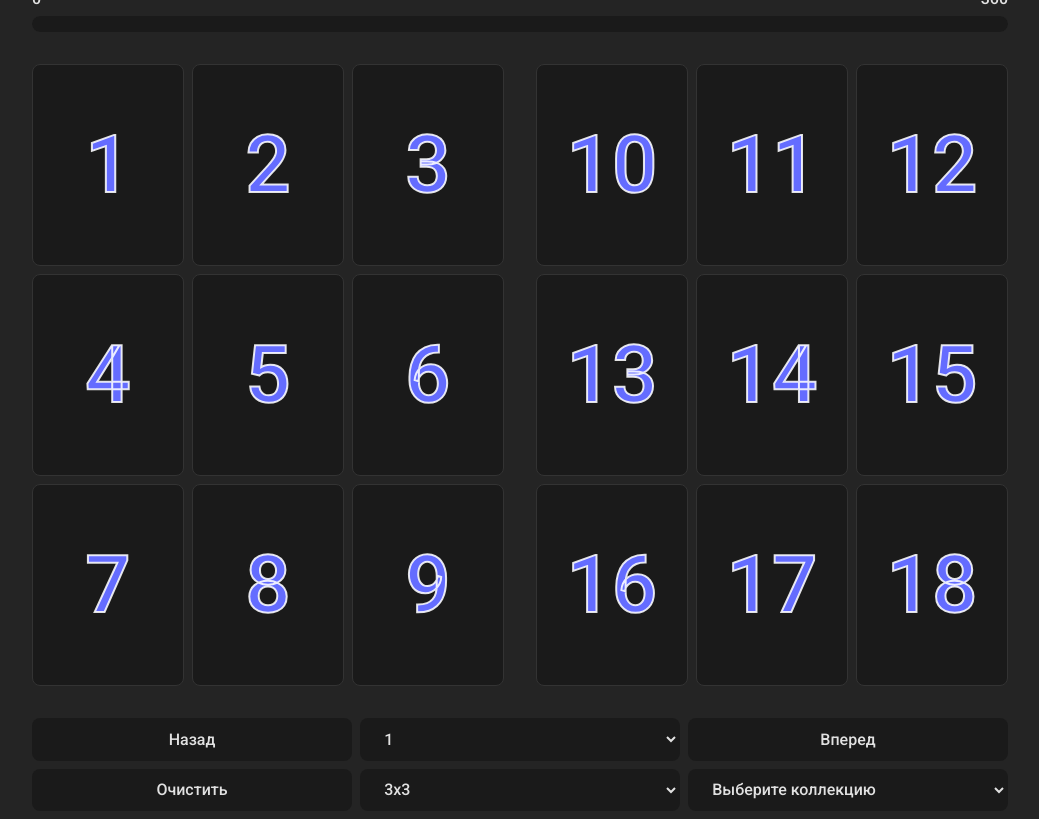
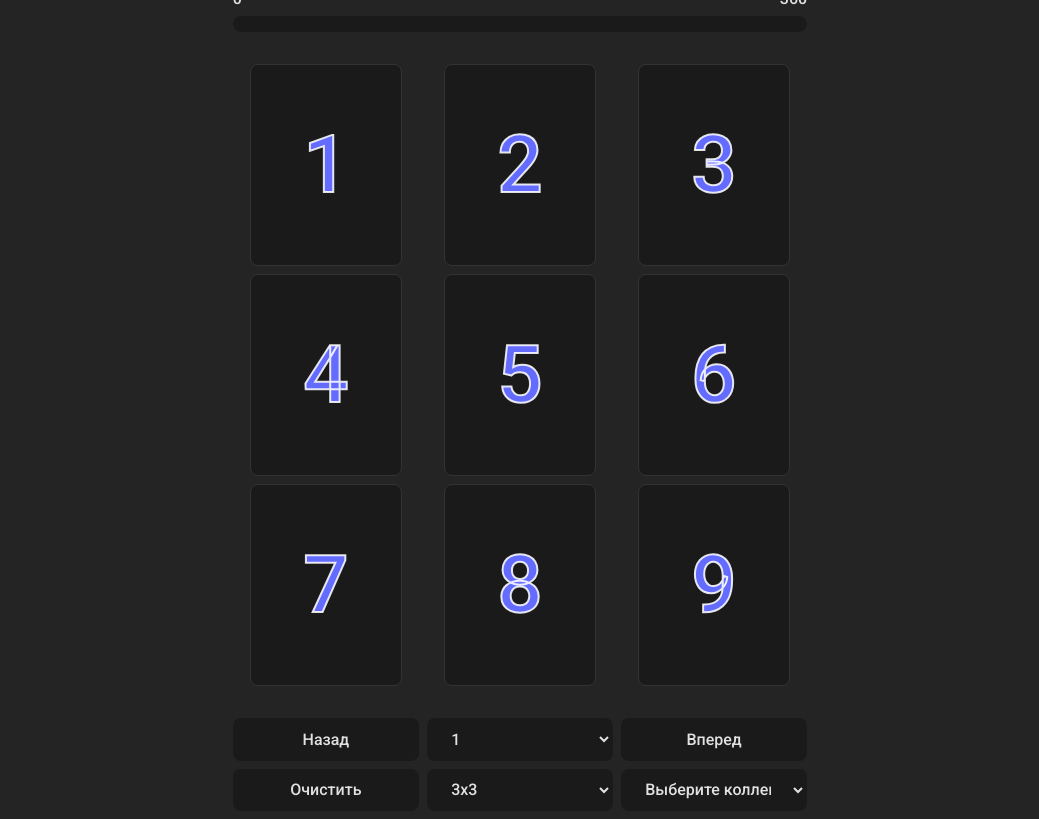
Before and after one commit to crashmax-dev/card-album, a Vue app: page / in a window 1280 px wide. Shown: the whole page, without its empty margins (120-1159 px from the left). Built offline with nearby package versions, Linux system fonts and the light colour scheme.

Commit message:
fix: album pages

```diff
--- a/src/app.vue
+++ b/src/app.vue
@@ -3,10 +3,11 @@
     <AlbumProgress />
 
     <div class="albums">
-      <Album :columns="albumColumns">
+      <template v-for="(page, key) of albumPages" :key="key">
+        <Album v-if="page.length" :columns="albumColumns">
           <TransitionGroup name="left">
             <AlbumItem
-            v-for="item in albumItems"
+              v-for="item in page"
               :key="item"
               :id="item"
               @click="toggleAlbumItem(item)"
@@ -17,21 +18,7 @@
             </AlbumItem>
           </TransitionGroup>
         </Album>
-
-      <Album :columns="albumColumns">
-        <TransitionGroup name="right">
-          <AlbumItem
-            v-for="item in albumItems.map((item) => item + pagination.perPage)"
-            :key="item"
-            :id="item"
-            @click="toggleAlbumItem(item)"
-            :active="hasAlbumItem(item)"
-            :is-large="albumColumns === AlbumSize.Two"
-          >
-            {{ item }}
-          </AlbumItem>
-        </TransitionGroup>
-      </Album>
+      </template>
     </div>
 
     <AlbumButtons />
@@ -48,11 +35,9 @@ import AlbumProgress from './components/album/album-progress.vue'
 
 import { useAlbum } from './composables/use-album'
 import { AlbumSize, useAlbumColumn } from './composables/use-album-column'
-import { usePagination } from './composables/use-pagination'
 
-const { albumItems, toggleAlbumItem, hasAlbumItem } = useAlbum()
+const { albumPages, toggleAlbumItem, hasAlbumItem } = useAlbum()
 const { albumColumns, updateAlbumColumns } = useAlbumColumn()
-const { pagination } = usePagination()
 
 onMounted(updateAlbumColumns)
 </script>
--- a/src/components/pagination.vue
+++ b/src/components/pagination.vue
@@ -2,9 +2,9 @@
   <div class="pagination">
     <button @click="prevPage" @wheel="prevPage">Назад</button>
     <select v-model="pagination.page">
-      <template v-for="i in pagination.totalPages" :key="i">
-        <option v-if="isOdd(i)" :value="i">
-          {{ currentPage(i) }}
+      <template v-for="page in pagination.totalPages" :key="page">
+        <option :value="page">
+          {{ page }}
         </option>
       </template>
     </select>
@@ -16,14 +16,6 @@
 import { usePagination } from '@/composables/use-pagination'
 
 const { pagination, nextPage, prevPage } = usePagination()
-
-function isOdd(num: number) {
-  return num % 2 !== 0
-}
-
-function currentPage(num: number) {
-  return (isOdd(num) ? num + 1 : num) / 2
-}
 </script>
 
 <style scoped>
--- a/src/composables/use-album-column.ts
+++ b/src/composables/use-album-column.ts
@@ -23,8 +23,8 @@ export const useAlbumColumn = createGlobalState(() => {
 
   function updateAlbumColumns() {
     const isThreeColumns = albumColumns.value === AlbumSize.Three
-    // 9 ячеек - 3x3, 4 ячейки - 2x2
-    pagination.perPage = isThreeColumns ? 9 : 4
+    // 18 ячеек - 3x3x2, 8 ячеек - 2x2x2
+    pagination.perPage = isThreeColumns ? 18 : 8
     pagination.page = 1
   }
 
--- a/src/composables/use-album.ts
+++ b/src/composables/use-album.ts
@@ -4,7 +4,7 @@ import { createGlobalState, useLocalStorage } from '@vueuse/core'
 
 export const useAlbum = createGlobalState(() => {
   const album = useLocalStorage<number[]>('album', [])
-  const { pagination } = usePagination()
+  const { pagination, totalItems } = usePagination()
 
   function clearAlbum() {
     const confirm = window.confirm('Сбросить альбом?')
@@ -25,15 +25,46 @@ export const useAlbum = createGlobalState(() => {
     }
   }
 
-  const albumItems = computed(() => {
-    return Array.from({ length: pagination.perPage }, (_, i) => {
-      return (pagination.page - 1) * pagination.perPage + i + 1
-    })
+  const albumTotalItems = computed(() => {
+    return Array.from({ length: totalItems.value }, (_, i) => i + 1)
+  })
+
+  const albumPages = computed<[number[], number[]]>(() => {
+    const half = Math.ceil(pagination.perPage / 2)
+
+    // first page
+    // [1, 2, 3, 4, 5, 6, 7, 8, 9]
+    if (pagination.page === 1) {
+      return [
+        albumTotalItems.value.slice(0, half),
+        []
+      ]
+    }
+
+    // last page
+    // [352, 353, 354, 355, 356, 357, 358, 359, 360]
+    if (pagination.page === pagination.totalPages) {
+      return [
+        [],
+        albumTotalItems.value.slice(albumTotalItems.value.length - pagination.perPage / 2)
+      ]
+    }
+
+    // other pages
+    const doublePageItems = albumTotalItems.value.slice(
+      (pagination.page * pagination.perPage) - pagination.perPage - half,
+      (pagination.page * pagination.perPage) - pagination.perPage + half,
+    )
+
+    return [
+      doublePageItems.slice(0, half),
+      doublePageItems.slice(half)
+    ]
   })
 
   return {
     album,
-    albumItems,
+    albumPages,
     clearAlbum,
     hasAlbumItem,
     toggleAlbumItem,
--- a/src/composables/use-pagination.ts
+++ b/src/composables/use-pagination.ts
@@ -4,8 +4,8 @@ import { createGlobalState, useMagicKeys } from '@vueuse/core'
 export const usePagination = createGlobalState(() => {
   const pagination = reactive({
     page: 1,
-    totalPages: 40,
-    perPage: 9,
+    totalPages: 21,
+    perPage: 18,
   })
 
   function setTotalPages(totalPages: number) {
@@ -18,12 +18,12 @@ export const usePagination = createGlobalState(() => {
 
   function prevPage() {
     if (pagination.page === 1) return
-    pagination.page -= 2
+    pagination.page -= 1
   }
 
   function nextPage() {
-    if (pagination.page >= pagination.totalPages - 2) return
-    pagination.page += 2
+    if (pagination.page === pagination.totalPages) return
+    pagination.page += 1
   }
 
   useMagicKeys({
@@ -37,7 +37,9 @@ export const usePagination = createGlobalState(() => {
     }
   })
 
-  const totalItems = computed(() => pagination.perPage * pagination.totalPages)
+  const totalItems = computed(() => {
+    return pagination.perPage * pagination.totalPages - pagination.perPage
+  })
 
   return {
     totalItems,
```
Lines whose indentation alone changed are shown as unchanged.
